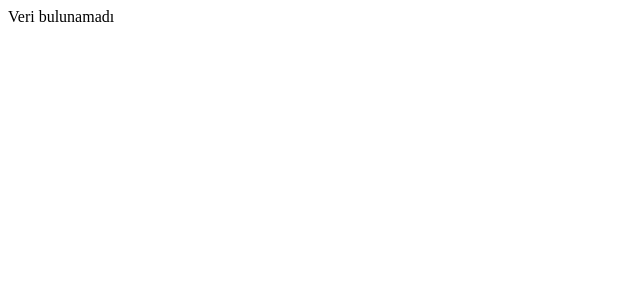
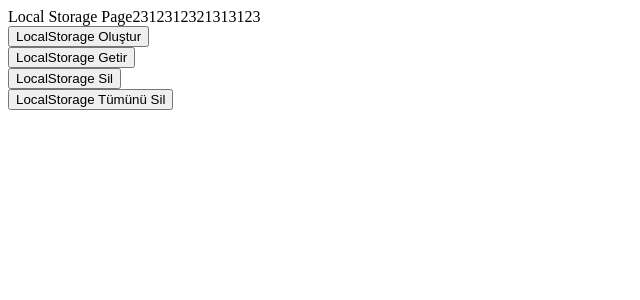
Before and after one commit to Sayzera/react-projects-2, a React (Vite) app: page / in a window 1280 px wide. Shown: the top 300 px of the page, without its empty margins (0-640 px from the left). Built offline with nearby package versions, Linux system fonts and the light colour scheme; no server answers.

Commit message:
local storage kısmı anltıldı

```diff
--- a/package.json
+++ b/package.json
@@ -4,7 +4,7 @@
   "version": "0.0.0",
   "type": "module",
   "scripts": {
-    "start": "vite",
+    "dev": "vite",
     "build": "vite build",
     "lint": "eslint .",
     "preview": "vite preview"
--- a/src/App.jsx
+++ b/src/App.jsx
@@ -3,6 +3,7 @@ import ConditionallyRendering from "./views/conditionally-rendering";
 import { TernaryConditionallyRendering } from "./views/conditionally-rendering/ternary-conditionally-rendering";
 import { AndConditionallyRendering } from "./views/conditionally-rendering/and-conditionally-rendering";
 import { LoadingConditionallyRendering } from "./views/conditionally-rendering/loading-conditionally-rendering";
+import LocalStoragePage from "./views/local-storage";
 
 export default function MainApp() {
   //TODO: Cart içersinde tıklanabilme özelliği kazandıralım
@@ -10,6 +11,7 @@ export default function MainApp() {
     // <ConditionallyRendering />
     // <TernaryConditionallyRendering />
     // <AndConditionallyRendering />
-    <LoadingConditionallyRendering />
+    // <LoadingConditionallyRendering />
+    <LocalStoragePage />
   );
 }
--- /dev/null
+++ b/src/utils/localstorage.js
@@ -0,0 +1,41 @@
+    const createLocalStorage = (key, value) => {
+        /**
+         * Eğer kullanıcı json formatında bir veri eklemezse bunu normal bir string olarak tutmalıyız
+         */
+        const data = JSON.stringify(value)
+        localStorage.setItem(key, data)
+    }
+
+
+    const getLocalStorage = (key) => {
+        /**
+         * böyle bir storage hiç oluşmamış olabilir bu durumda sizin boş string | false ("") dönmeniz gerekir
+         * uygun formatta olmayabilir bu durumda boş string ve ya false dönebilirsiniz
+         *
+         */
+       const data =  JSON.parse(localStorage.getItem(key))
+
+       return data;
+    }
+
+    const removeLocalStorage = (key) => {
+        // varlığını kontrol et varsa sil yoksa hiç birşey yapma
+        localStorage.removeItem(key)
+    }
+
+
+    const allRemoveLocalStorage = () => {
+        /**
+         * Localstorage sayısı 0 dan büyükse clear yap
+         */
+        localStorage.clear()
+        console.log('removed all localstorage')
+    }
+
+
+    export {
+        createLocalStorage,
+        getLocalStorage,
+        removeLocalStorage,
+        allRemoveLocalStorage
+    }
--- /dev/null
+++ b/src/views/local-storage/index.jsx
@@ -0,0 +1,47 @@
+import { allRemoveLocalStorage, createLocalStorage, getLocalStorage, removeLocalStorage } from "../../utils/localstorage";
+
+
+
+
+const LocalStoragePage = () => {
+
+
+    const tempData = [
+        {
+            name: 'Sezer',
+            age: 29,
+        }
+    ];
+
+
+
+
+
+    return (
+        <div>
+            Local Storage Page2312312321313123
+
+            <div>
+                <button onClick={() => {
+                    createLocalStorage('tempData',tempData)
+                }}>LocalStorage Oluştur</button>
+            </div>
+
+            <div>
+                  <button onClick={() => {
+                    getLocalStorage('tempData')
+                  }}>LocalStorage Getir</button>
+            </div>
+
+              <div>
+                  <button onClick={removeLocalStorage}>LocalStorage Sil</button>
+            </div>
+
+            <div>
+                  <button onClick={allRemoveLocalStorage}>LocalStorage Tümünü Sil</button>
+            </div>
+        </div>
+    )
+}
+
+export default LocalStoragePage
```
Also changed, not shown: src/views/state/index.jsx (added, +11 -0 lines).
